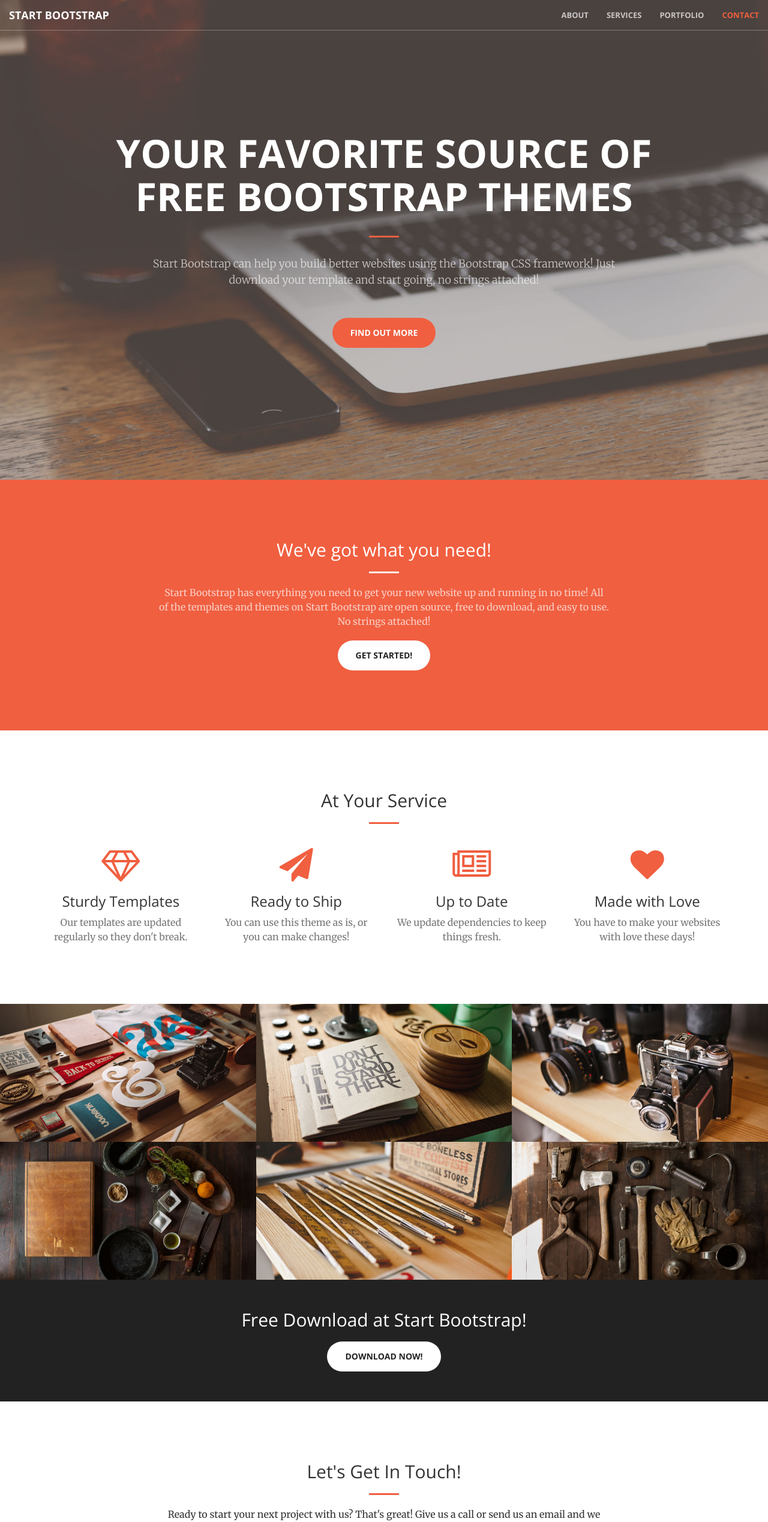
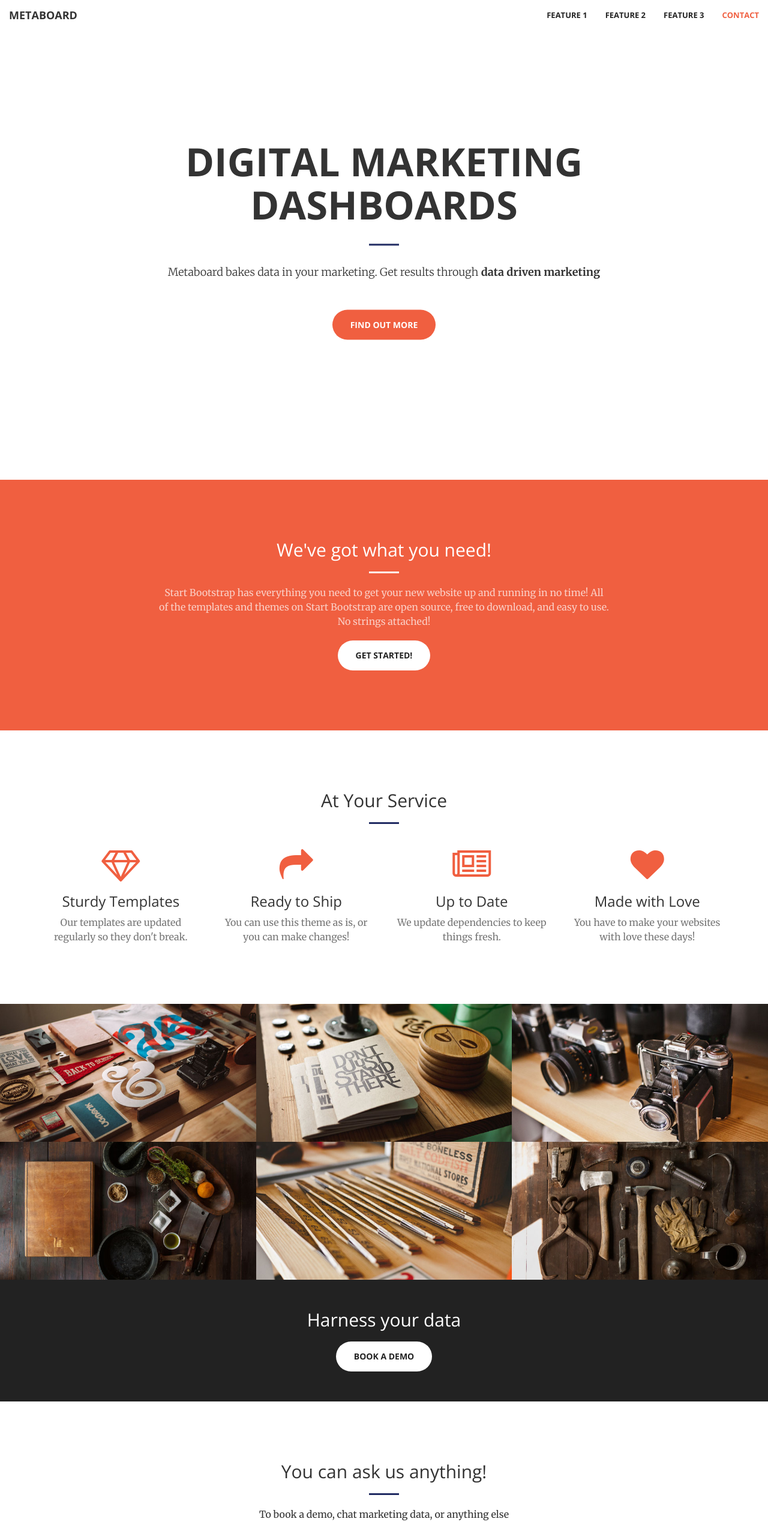
Before and after one commit to alcattell/Sample-site, a plain HTML site: page index.html in a window 1280 px wide. Shown: the top 2538 px of the page at 60% size. Drawn offline with nearby package versions, Linux system fonts and the light colour scheme.

Commit message:
first edits

```diff
--- a/css/creative.css
+++ b/css/creative.css
@@ -16,7 +16,7 @@ body {
 
 hr {
     max-width: 50px;
-    border-color: #f05f40;
+    border-color: #212c63;
     border-width: 3px;
 }
 
@@ -107,7 +107,7 @@ aside {
 
 .navbar-default .nav > li>a:hover,
 .navbar-default .nav>li>a:focus:hover {
-    color: #f05f40;
+    /*color: #f05f40;*/
 }
 
 .navbar-default .nav > li.active>a,
@@ -128,22 +128,22 @@ aside {
     }
 
     .navbar-default .navbar-header .navbar-brand {
-        color: rgba(255,255,255,.7);
+        /*color: rgba(255,255,255,.7);*/
     }
 
     .navbar-default .navbar-header .navbar-brand:hover,
     .navbar-default .navbar-header .navbar-brand:focus {
-        color: #fff;
+        color: #333;
     }
 
     .navbar-default .nav > li>a,
     .navbar-default .nav>li>a:focus {
-        color: rgba(255,255,255,.7);
+        /*color: rgba(255,255,255,.7);*/
     }
 
     .navbar-default .nav > li>a:hover,
     .navbar-default .nav>li>a:focus:hover {
-        color: #fff;
+        color: #333;
     }
 
     .navbar-default.affix {
@@ -177,8 +177,8 @@ header {
     width: 100%;
     min-height: auto;
     text-align: center;
-    color: #fff;
-    background-image: url(../img/header.jpg);
+    /* color: #fff; */
+    /* background-image: url(../img/header.jpg); */
     background-position: center;
     -webkit-background-size: cover;
     -moz-background-size: cover;
@@ -208,7 +208,7 @@ header .header-content .header-content-inner p {
     margin-bottom: 50px;
     font-size: 16px;
     font-weight: 300;
-    color: rgba(255,255,255,.7);
+    /*color: rgba(255,255,255,.7);*/
 }
 
 @media(min-width:768px) {
--- a/index.html
+++ b/index.html
@@ -9,7 +9,7 @@
     <meta name="description" content="">
     <meta name="author" content="">
 
-    <title>Creative - Start Bootstrap Theme</title>
+    <title>Metaboard - Data Driven Marketing</title>
 
     <!-- Bootstrap Core CSS -->
     <link rel="stylesheet" href="css/bootstrap.min.css" type="text/css">
@@ -46,20 +46,20 @@
                     <span class="icon-bar"></span>
                     <span class="icon-bar"></span>
                 </button>
-                <a class="navbar-brand page-scroll" href="#page-top">Start Bootstrap</a>
+                <a class="navbar-brand page-scroll" href="#page-top">Metaboard</a>
             </div>
 
             <!-- Collect the nav links, forms, and other content for toggling -->
             <div class="collapse navbar-collapse" id="bs-example-navbar-collapse-1">
                 <ul class="nav navbar-nav navbar-right">
                     <li>
-                        <a class="page-scroll" href="#about">About</a>
+                        <a class="page-scroll" href="#about">Feature 1</a>
                     </li>
                     <li>
-                        <a class="page-scroll" href="#services">Services</a>
+                        <a class="page-scroll" href="#services">Feature 2</a>
                     </li>
                     <li>
-                        <a class="page-scroll" href="#portfolio">Portfolio</a>
+                        <a class="page-scroll" href="#portfolio">Feature 3</a>
                     </li>
                     <li>
                         <a class="page-scroll" href="#contact">Contact</a>
@@ -74,9 +74,9 @@
     <header>
         <div class="header-content">
             <div class="header-content-inner">
-                <h1>Your Favorite Source of Free Bootstrap Themes</h1>
+                <h1>Digital Marketing Dashboards</h1>
                 <hr>
-                <p>Start Bootstrap can help you build better websites using the Bootstrap CSS framework! Just download your template and start going, no strings attached!</p>
+                <p>Metaboard bakes data in your marketing. Get results through <strong>data driven marketing</strong></p>
                 <a href="#about" class="btn btn-primary btn-xl page-scroll">Find Out More</a>
             </div>
         </div>
@@ -115,7 +115,7 @@
                 </div>
                 <div class="col-lg-3 col-md-6 text-center">
                     <div class="service-box">
-                        <i class="fa fa-4x fa-paper-plane wow bounceIn text-primary" data-wow-delay=".1s"></i>
+                        <i class="fa fa-4x fa-share wow bounceIn text-primary" data-wow-delay=".1s"></i>
                         <h3>Ready to Ship</h3>
                         <p class="text-muted">You can use this theme as is, or you can make changes!</p>
                     </div>
@@ -222,10 +222,10 @@
                         <div class="portfolio-box-caption">
                             <div class="portfolio-box-caption-content">
                                 <div class="project-category text-faded">
-                                    Category
+                                    SAVE TIME
                                 </div>
                                 <div class="project-name">
-                                    Project Name
+                                    Automate your data collection and sharing.
                                 </div>
                             </div>
                         </div>
@@ -238,8 +238,8 @@
     <aside class="bg-dark">
         <div class="container text-center">
             <div class="call-to-action">
-                <h2>Free Download at Start Bootstrap!</h2>
-                <a href="#" class="btn btn-default btn-xl wow tada">Download Now!</a>
+                <h2>Harness your data</h2>
+                <a href="#" class="btn btn-default btn-xl wow tada">Book a demo</a>
             </div>
         </div>
     </aside>
@@ -248,9 +248,9 @@
         <div class="container">
             <div class="row">
                 <div class="col-lg-8 col-lg-offset-2 text-center">
-                    <h2 class="section-heading">Let's Get In Touch!</h2>
+                    <h2 class="section-heading">You can ask us anything!</h2>
                     <hr class="primary">
-                    <p>Ready to start your next project with us? That's great! Give us a call or send us an email and we will get back to you as soon as possible!</p>
+                    <p>To book a demo, chat marketing data, or anything else</p>
                 </div>
                 <div class="col-lg-4 col-lg-offset-2 text-center">
                     <i class="fa fa-phone fa-3x wow bounceIn"></i>
@@ -258,7 +258,7 @@
                 </div>
                 <div class="col-lg-4 text-center">
                     <i class="fa fa-envelope-o fa-3x wow bounceIn" data-wow-delay=".1s"></i>
-                    <p><a href="mailto:your-email@your-domain.com">feedback@startbootstrap.com</a></p>
+                    <p><a href="mailto:your-email@your-domain.com">metaboard@wellstudio.co.uk</a></p>
                 </div>
             </div>
         </div>
```
